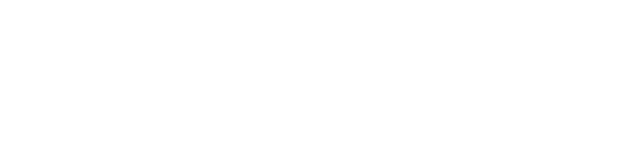
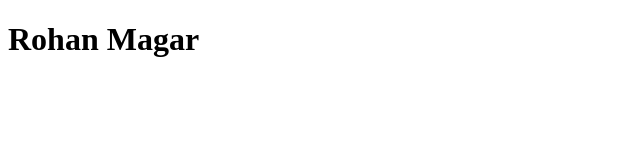
Before and after one commit to Roahn/EDAI, a plain HTML site: page index.html in a window 1280 px wide. Shown: the whole page, without its empty margins (0-640 px from the left). Drawn offline with Linux system fonts and the light colour scheme.

Commit message:
Added name

```diff
--- a/index.html
+++ b/index.html
@@ -7,6 +7,9 @@
     <title>Document</title>
 </head>
 <body>
+    <h1>
 
+        Rohan Magar
+    </h1>
 </body>
 </html>
```
